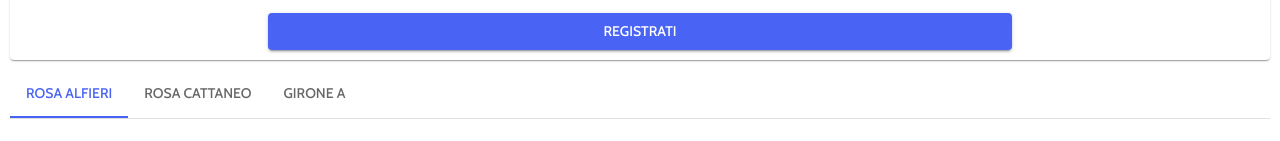
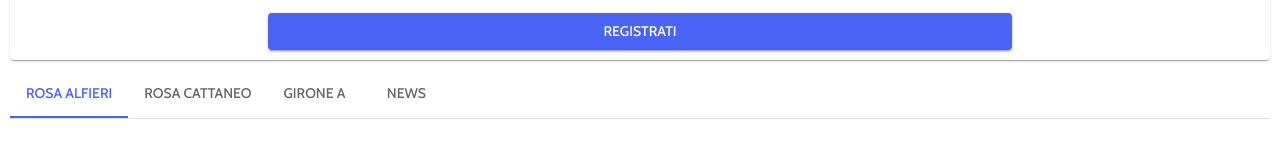
Before and after one commit to molecup/mole-frontend, a Next.js app in the folder mole-frontend/: page /match/1 in a window 1280 px wide. Shown: the part 215-356 px from the top of the page. Built offline with nearby package versions, Linux system fonts and the light colour scheme.

Commit message:
news tab in match page

```diff
--- a/mole-frontend/src/app/match/[slug]/tabs.js
+++ b/mole-frontend/src/app/match/[slug]/tabs.js
@@ -28,6 +28,7 @@ export default function MatchTabs(props) {
           <Tab label={"Rosa " + props.teamA.name} {...a11yProps(0)} />
           <Tab label={"Rosa " + props.teamB.name} {...a11yProps(1)} />
           <Tab label={props.league.name} {...a11yProps(2)} />
+          <Tab label="News" {...a11yProps(3)} />
         </Tabs>
       </Box>
       <CustomTabPanel value={value} index={0}>
@@ -38,6 +39,9 @@ export default function MatchTabs(props) {
       </CustomTabPanel>
       <CustomTabPanel value={value} index={2}>
         <StandingTable title={props.league.name} />
+      </CustomTabPanel>
+      <CustomTabPanel value={value} index={3}>
+        <Typography>News</Typography>
       </CustomTabPanel>
     </Box>
   );
```
